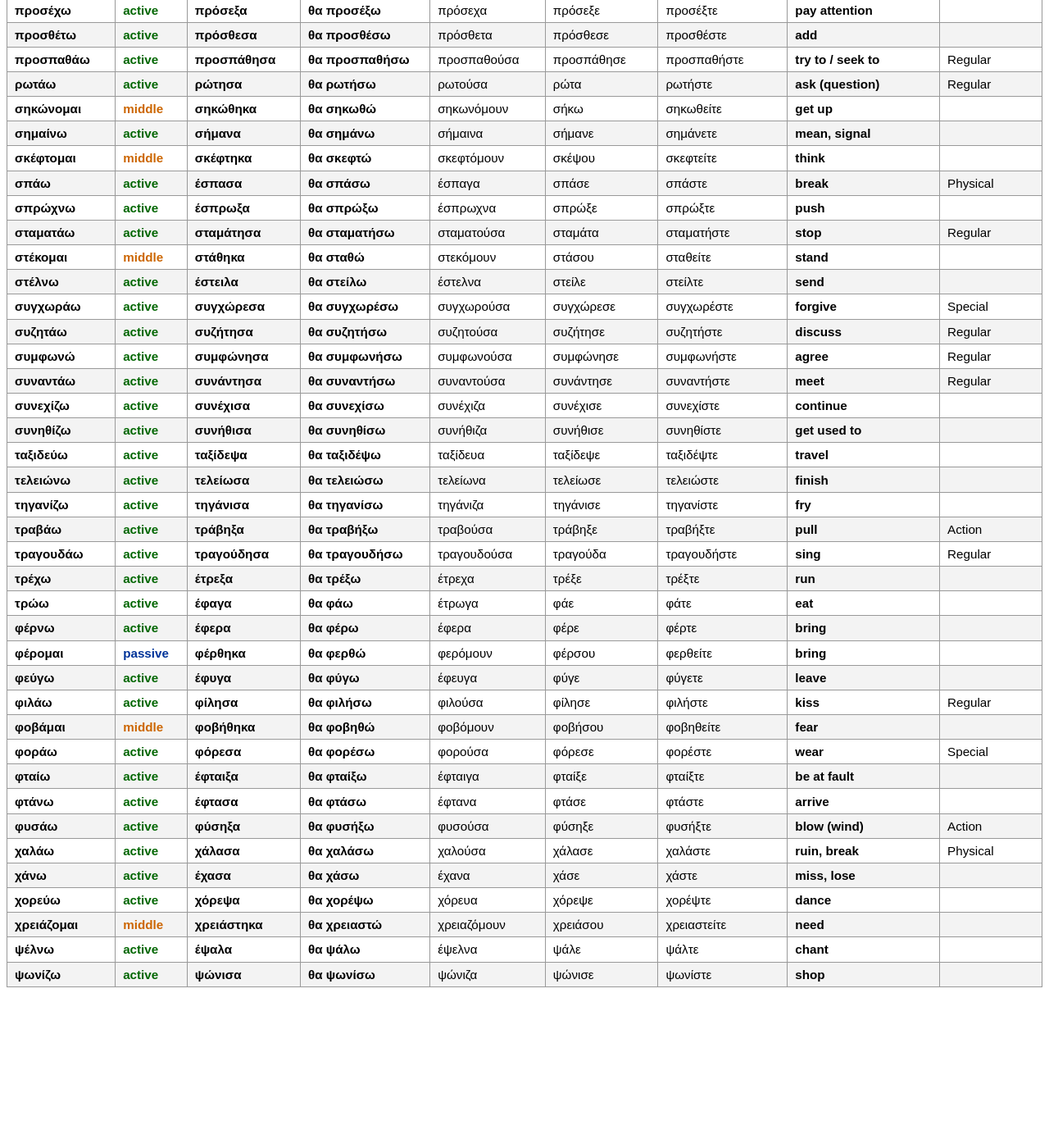
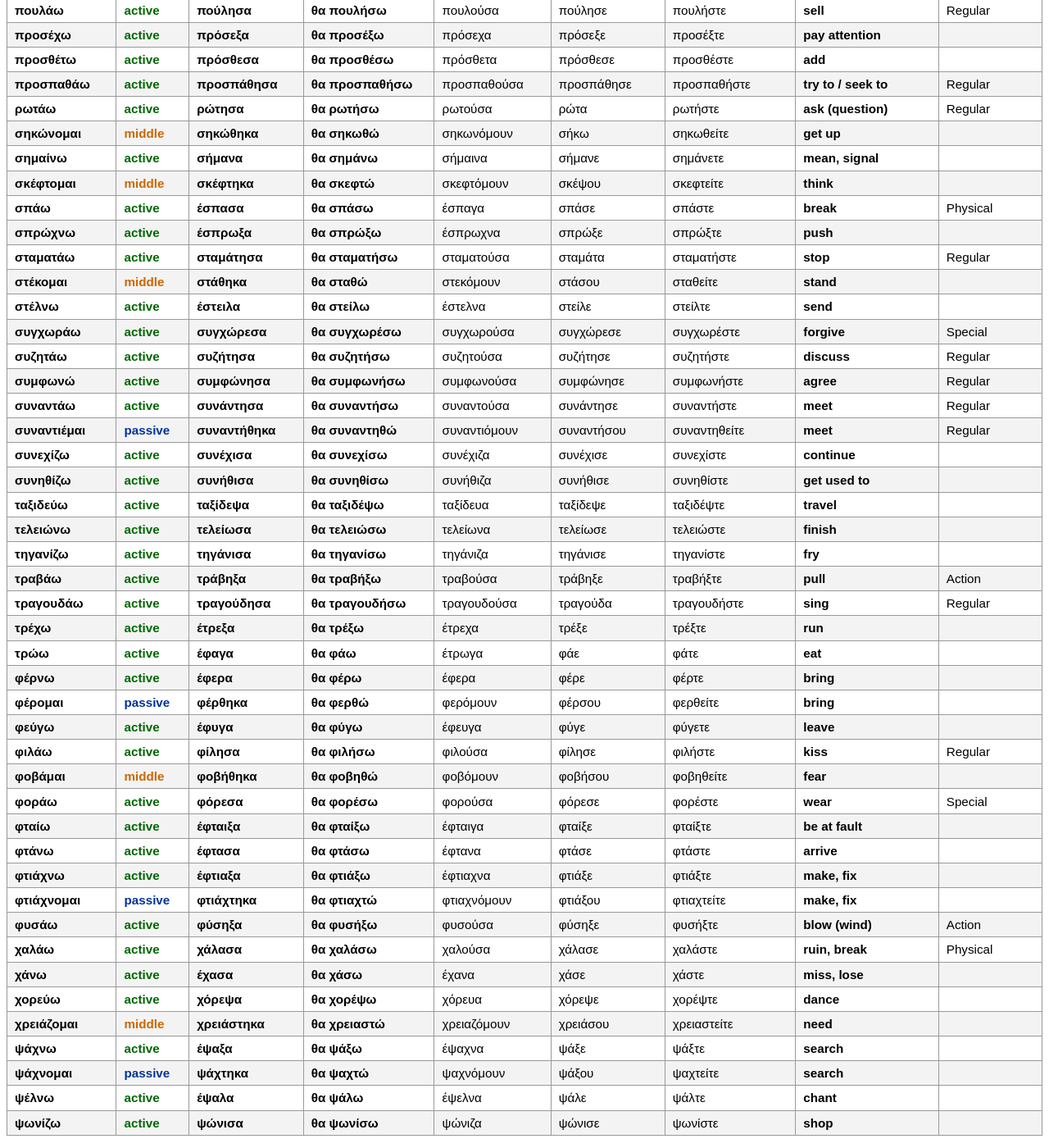
Before and after one commit to audetto/greek, a Jekyll site: the page built from verbs.md, in a window 1280 px wide and 1400 px high, scrolled down 3742 px. Shown: the whole window at 82% size. Built offline with Jekyll 4.4.1, drawn with Linux system fonts in a browser that asks for light colours; before the commit the page ends 4961 px from its top, so only the background shows below that; some of the changed text lies outside the part shown.

Commit message:
More verbs.
Signed-off-by: Andrea Odetti <mariofutire@gmail.com>

```diff
--- a/_data/verbs.yml
+++ b/_data/verbs.yml
@@ -590,6 +590,27 @@
         singular: —
         plural: —
 
+- lemma: φτιάχνω
+  sort_key: φτιαχνω
+  meaning: make, fix
+  voices:
+    active:
+      present: φτιάχνω
+      imperfect: έφτιαχνα
+      aorist: έφτιαξα
+      aorist_subjunctive: φτιάξω
+      imperative:
+        singular: φτιάξε
+        plural: φτιάξτε
+    passive:
+      present: φτιάχνομαι
+      imperfect: φτιαχνόμουν
+      aorist: φτιάχτηκα
+      aorist_subjunctive: φτιαχτώ
+      imperative:
+        singular: φτιάξου
+        plural: φτιαχτείτε
+
 - lemma: κάθομαι
   sort_key: καθομαι
   meaning: sit
@@ -878,6 +899,14 @@
       imperative:
         singular: συνάντησε
         plural: συναντήστε
+    passive:
+      present: συναντιέμαι
+      imperfect: συναντιόμουν
+      aorist: συναντήθηκα
+      aorist_subjunctive: συναντηθώ
+      imperative:
+        singular: συναντήσου
+        plural: συναντηθείτε
 
 - lemma: αποφασίζω
   sort_key: αποφασιζω
@@ -1491,7 +1520,7 @@
 
 - lemma: πειράζω
   sort_key: πειραζω
-  meaning: tease, bother, matter
+  meaning: bother, matter
   voices:
     active:
       present: πειράζω
@@ -2011,3 +2040,37 @@
       imperative:
         singular: ψάλε
         plural: ψάλτε
+
+- lemma: ψάχνω
+  sort_key: ψαχνω
+  meaning: search
+  voices:
+    active:
+      present: ψάχνω
+      imperfect: έψαχνα
+      aorist: έψαξα
+      aorist_subjunctive: ψάξω
+      imperative:
+        singular: ψάξε
+        plural: ψάξτε
+    passive:
+      present: ψάχνομαι
+      imperfect: ψαχνόμουν
+      aorist: ψάχτηκα
+      aorist_subjunctive: ψαχτώ
+      imperative:
+        singular: ψάξου
+        plural: ψαχτείτε
+
+- lemma: βαριέμαι
+  sort_key: βαριεμαι
+  meaning: get bored
+  voices:
+    middle:
+      present: βαριέμαι
+      imperfect: βαριόμουν
+      aorist: βαρέθηκα
+      aorist_subjunctive: βαρεθώ
+      imperative:
+        singular: —
+        plural: —
```
